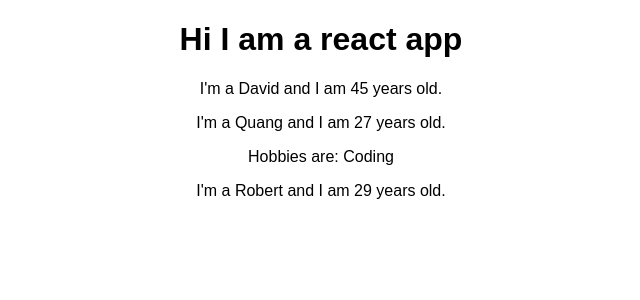
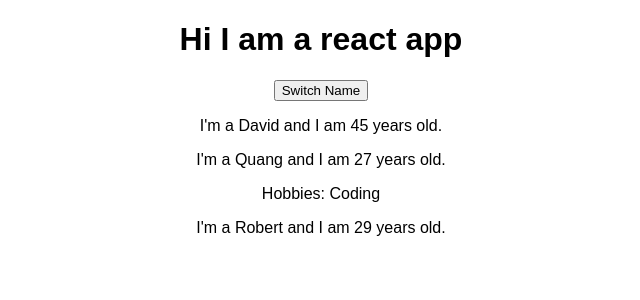
Before and after one commit to davidhartman00/react-hamburger, a React (Create React App) app: page / in a window 1280 px wide. Shown: the top 300 px of the page, without its empty margins (319-959 px from the left). Built offline with nearby package versions, Linux system fonts and the light colour scheme.

Commit message:
work on component

```diff
--- a/src/App.js
+++ b/src/App.js
@@ -3,13 +3,35 @@ import './App.css';
 import Person from './Person/Person';
 
 class App extends Component {
+  state = {
+    persons: [
+      { name: "David", age: 45 },
+      { name: "Quang", age: 27 },
+      { name: "Robert", age: 29 }
+    ]
+  };
+
+  switchNameHandler = ()=>{
+    console.log("Was clicked")
+  }
+
   render() {
     return (
       <div className="App">
         <h1>Hi I am a react app</h1>
-        <Person name="David" age="45" />
-        <Person name="Quang" age="27" >Hobbies are: Coding</Person>
-        <Person name="Robert" age="29" />
+        <button onClick={this.switchNameHandler}>Switch Name</button>
+        <Person
+          name={this.state.persons[0].name}
+          age={this.state.persons[0].age}
+        />
+        <Person
+          name={this.state.persons[1].name}
+          age={this.state.persons[1].age}
+        >Hobbies: Coding</Person>
+        <Person
+          name={this.state.persons[2].name}
+          age={this.state.persons[2].age}
+        />
       </div>
     );
   }
```
